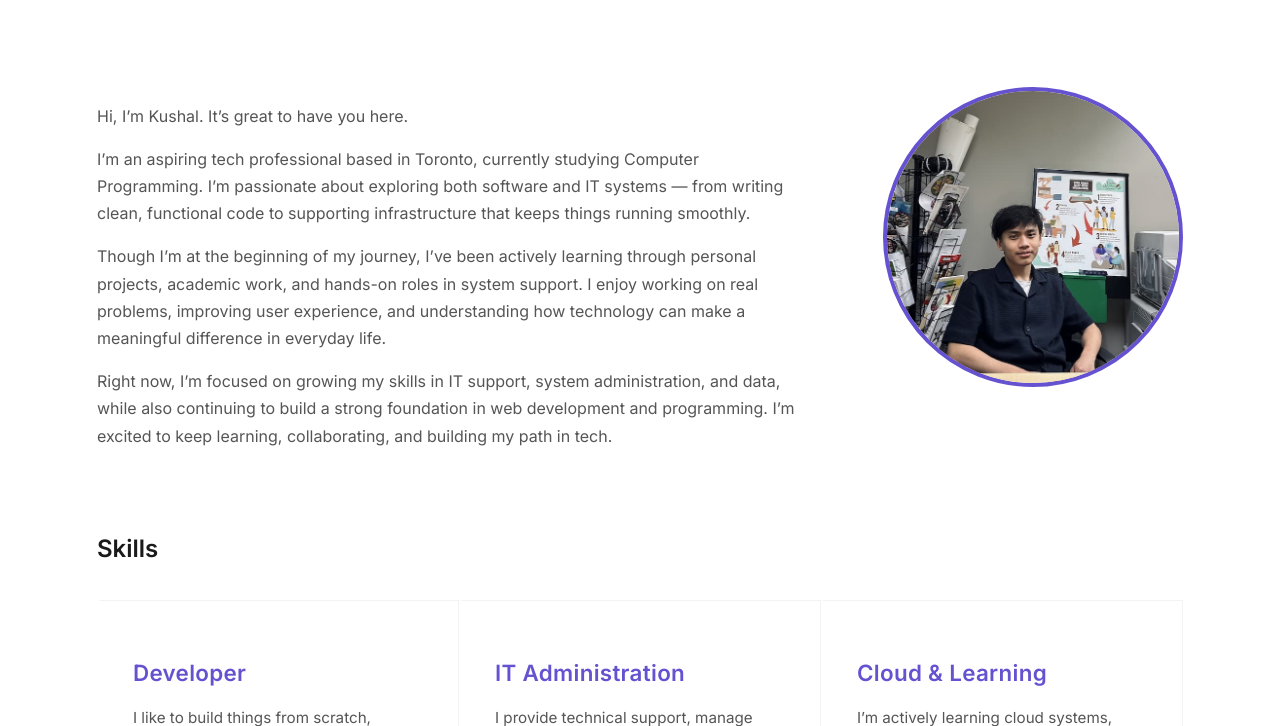
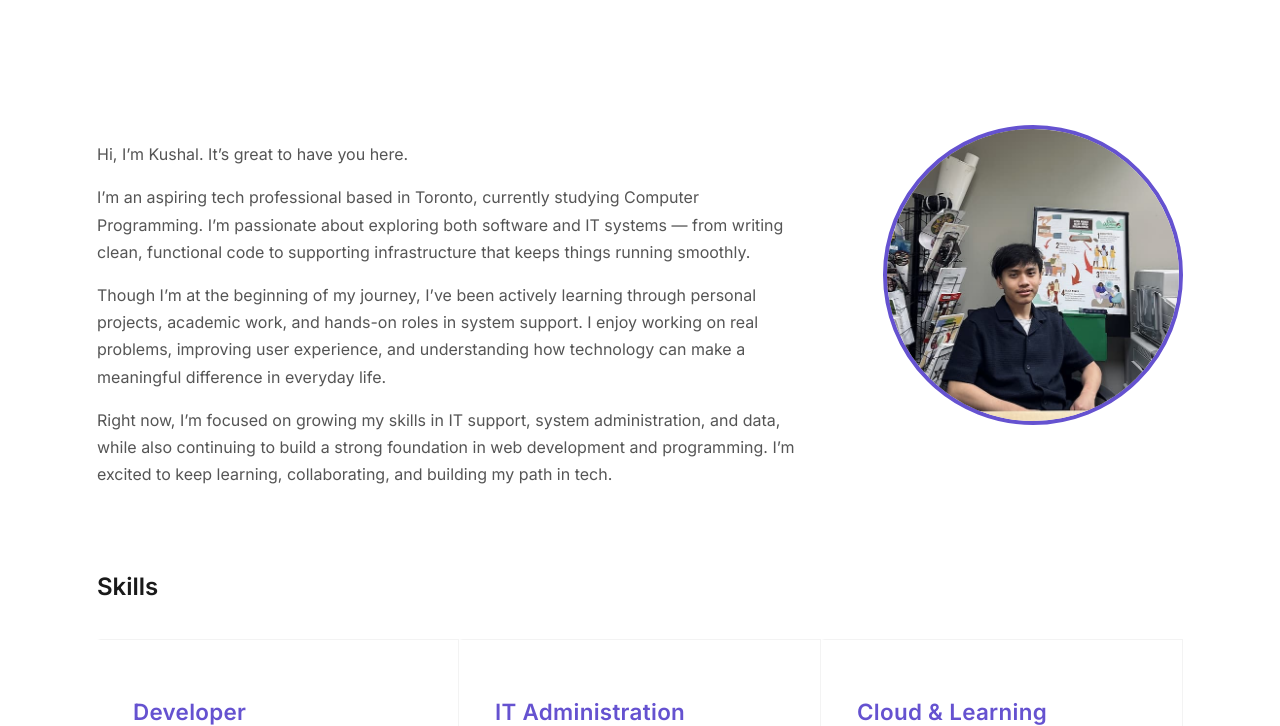
Before and after one commit to kushallegit/Portfolio, a plain HTML site: page index.html in a window 1280 px wide. Shown: the part 374-1100 px from the top of the page. Drawn offline with Linux system fonts and the light colour scheme.

Commit message:
Removed base styles from main CSS after migrating to base.css
- Deleted CSS variables, resets, and base layout rules from style.css
- Ensured all foundational styles are now in styles/base.css
- Cleaned up main stylesheet to focus on section-specific styling

```diff
--- a/style.css
+++ b/style.css
@@ -1,36 +1,3 @@
-:root {
-  --bg: #ffffff;
-  --text: #1a1a1a;
-  --muted: #555;
-  --accent: #6552D0;
-  --light: #f3f3f3;
-}
-
-
-*, *::before, *::after {
-  box-sizing: border-box;
-}
-
-
-html, body {
-  margin: 0;
-  padding: 0;
-  width: 100%;
-  max-width: 100%;
-  overflow-x: hidden;
-}
-
-html {
-  scroll-behavior: smooth;
-}
-
-body {
-  font-family: 'Inter', sans-serif;
-  background-color: var(--bg);
-  color: var(--text);
-  line-height: 1.6;
-}
-
 header {
   padding: 3rem 2rem 4rem;
   max-width: 1150px;
@@ -126,11 +93,6 @@ header {
   display: block;
 }
 
-h1 {
-  font-size: 2.2rem;
-  margin: 0;
-}
-
 .nav a {
   text-decoration: none;
   color: var(--text);
@@ -154,21 +116,6 @@ section {
   max-width: 1150px;
   margin: 4rem auto;
   padding: 0 2rem;
-}
-
-h2 {
-  font-size: 1.5rem;
-  margin-bottom: 1rem;
-}
-
-p,
-li {
-  color: var(--muted);
-  font-size: 1rem;
-}
-
-ul {
-  padding-left: 1.5rem;
 }
 
 
```
